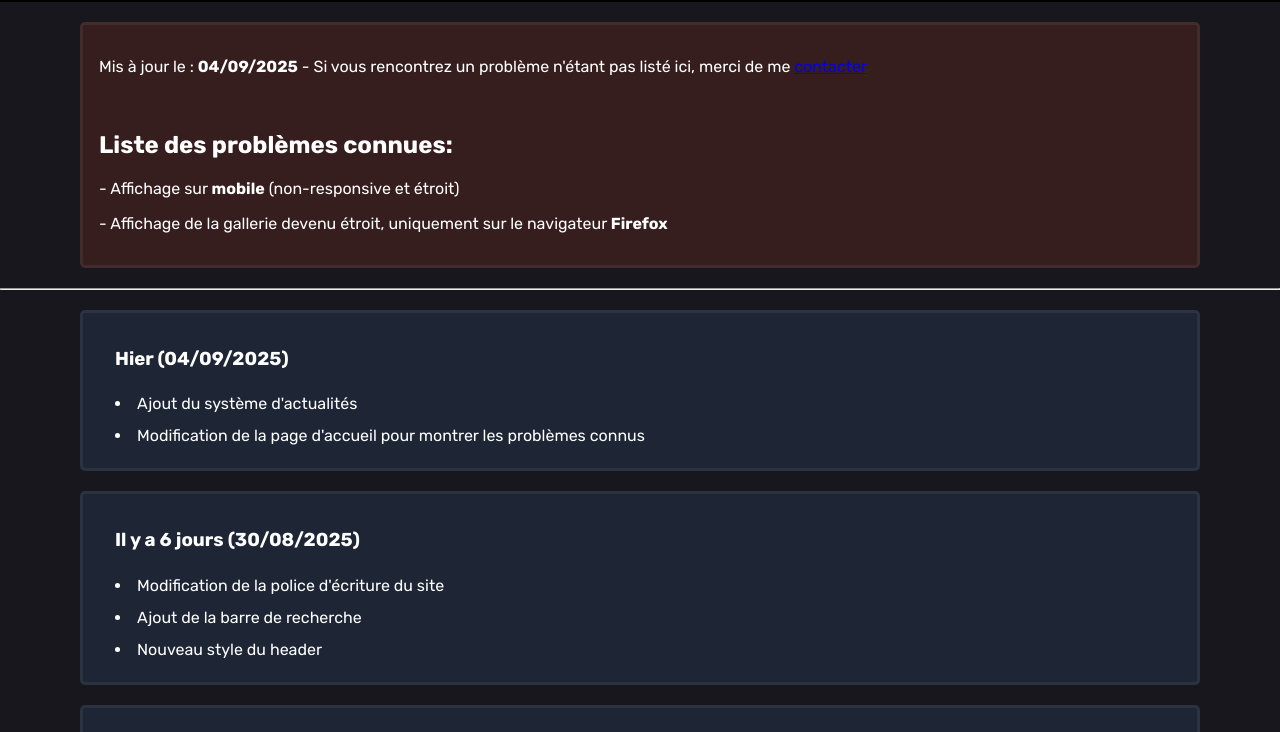
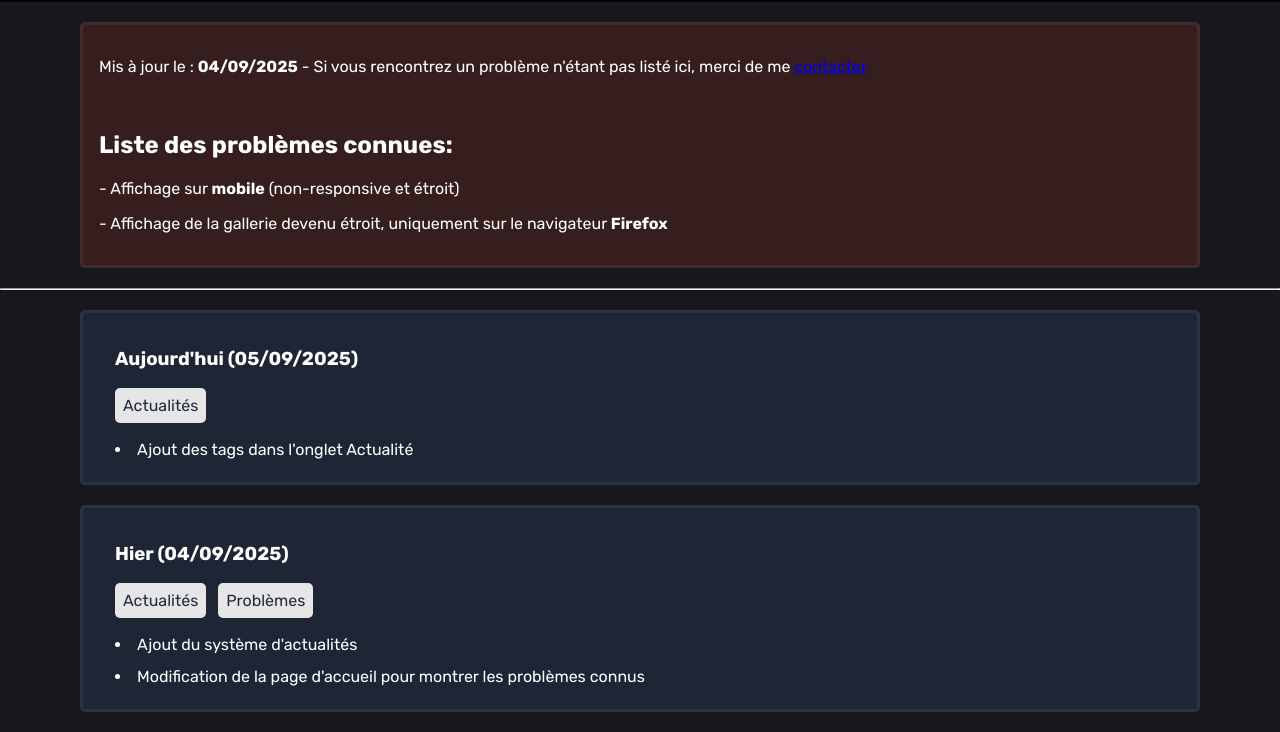
Before and after one commit to Marc-Alexandre-BAEHR/Marc-Alexandre-BAEHR.github.io, a plain HTML site: page changelog/changelog.html in a window 1280 px wide. Shown: the part 70-802 px from the top of the page. Drawn offline with Linux system fonts and the light colour scheme.

Commit message:
[ADD] - Added tags in Changelog Page

```diff
--- a/changelog/changelog.css
+++ b/changelog/changelog.css
@@ -42,3 +42,24 @@ section {
     border-radius: 100%;
     display: none;
 }
+
+
+.tags {
+    display: flex;
+    flex-wrap: wrap;
+    margin: 0;
+    padding: 0px;
+    gap: 12px;
+    max-width: 100%;
+}
+
+.tag {
+    margin-block-start: 0;
+    margin-block-end: 1%;
+    flex: 0 0 auto;
+
+    background: rgb(230, 230, 230);
+    color: rgb(34, 42, 61);
+    padding: 0.5rem;
+    border-radius: 5px;
+}
--- a/changelog/changelog.html
+++ b/changelog/changelog.html
@@ -74,13 +74,20 @@
                     if (inSection) html += '</section>\n\n';
                     const dateStr = line.slice(2); // MM/DD/YYYY
                     const readableDate = formatDate(dateStr);
-                    html += `<section>\n    <h3>${readableDate}</h3>\n`;
+                    html            += `<section>\n
+                                        <h3>${readableDate}</h3>\n`;
                     inSection = true;
+                } else if (line.startsWith('/ ')) {
+                    const AllTags = line.slice(2).split(';').map(tag => tag.trim());
+                    html            += `<div class="tags">`;
+                    AllTags.forEach(tag => {
+                        html        += `<p class="tag">${tag}</p>\n`;
+                    })
+                    html            += `</div>`;
                 } else if (line.startsWith('- ')) {
-                    html += `    <li>${line.slice(2)}</li>\n`;
+                html                += `<li>${line.slice(2)}</li>\n`;
                 }
             }
-
             if (inSection)
                 html += '</section>\n';
             return html;
@@ -96,6 +103,8 @@
             date.setUTCHours(date.getUTCHours() + 2);
 
             const now = new Date();
+
+            console.log(now);
 
             const diffMs = now - date;
             const diffDays = Math.floor(diffMs / (1000 * 60 * 60 * 24));
```
Also changed, not shown: changelog/changelog.txt.
